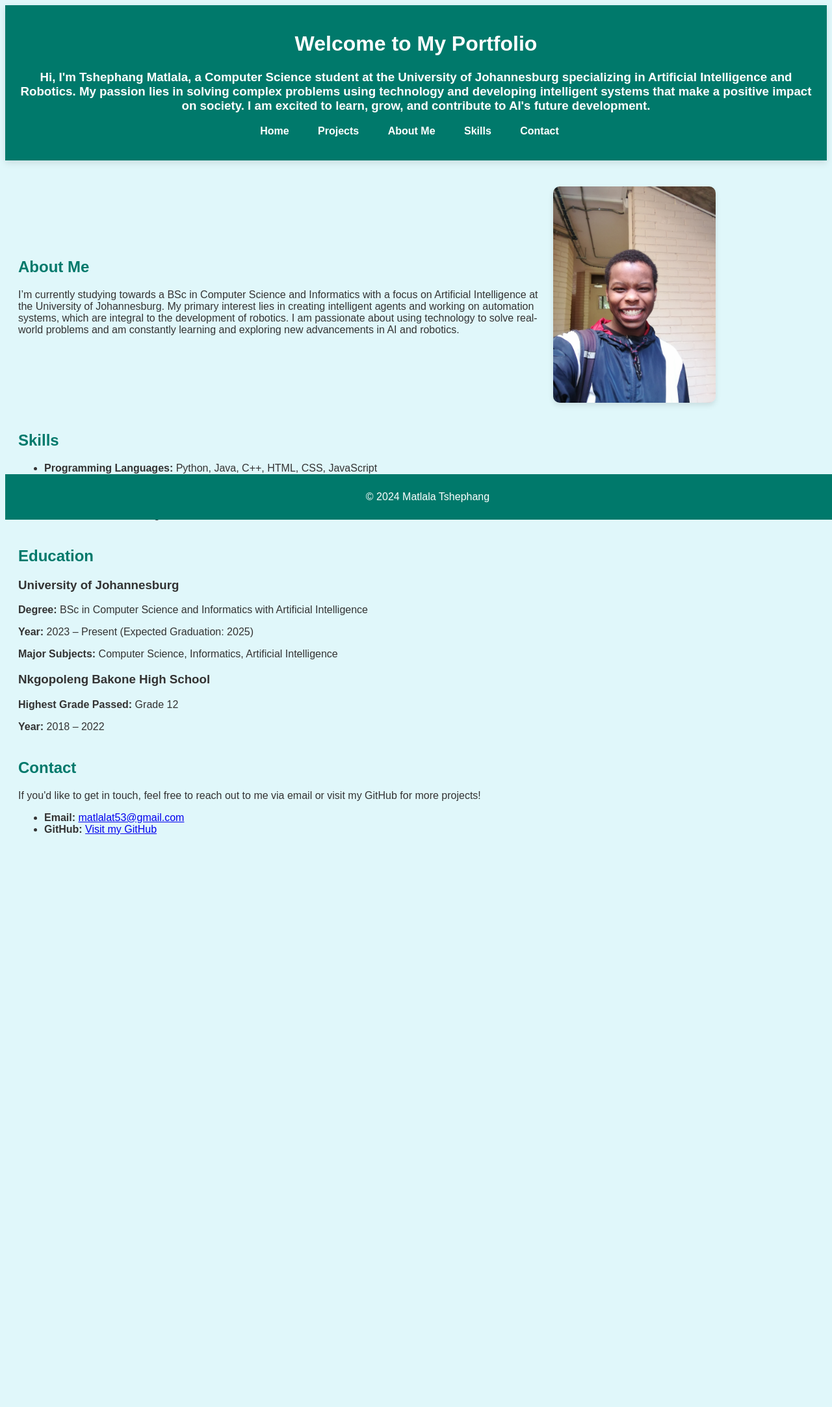
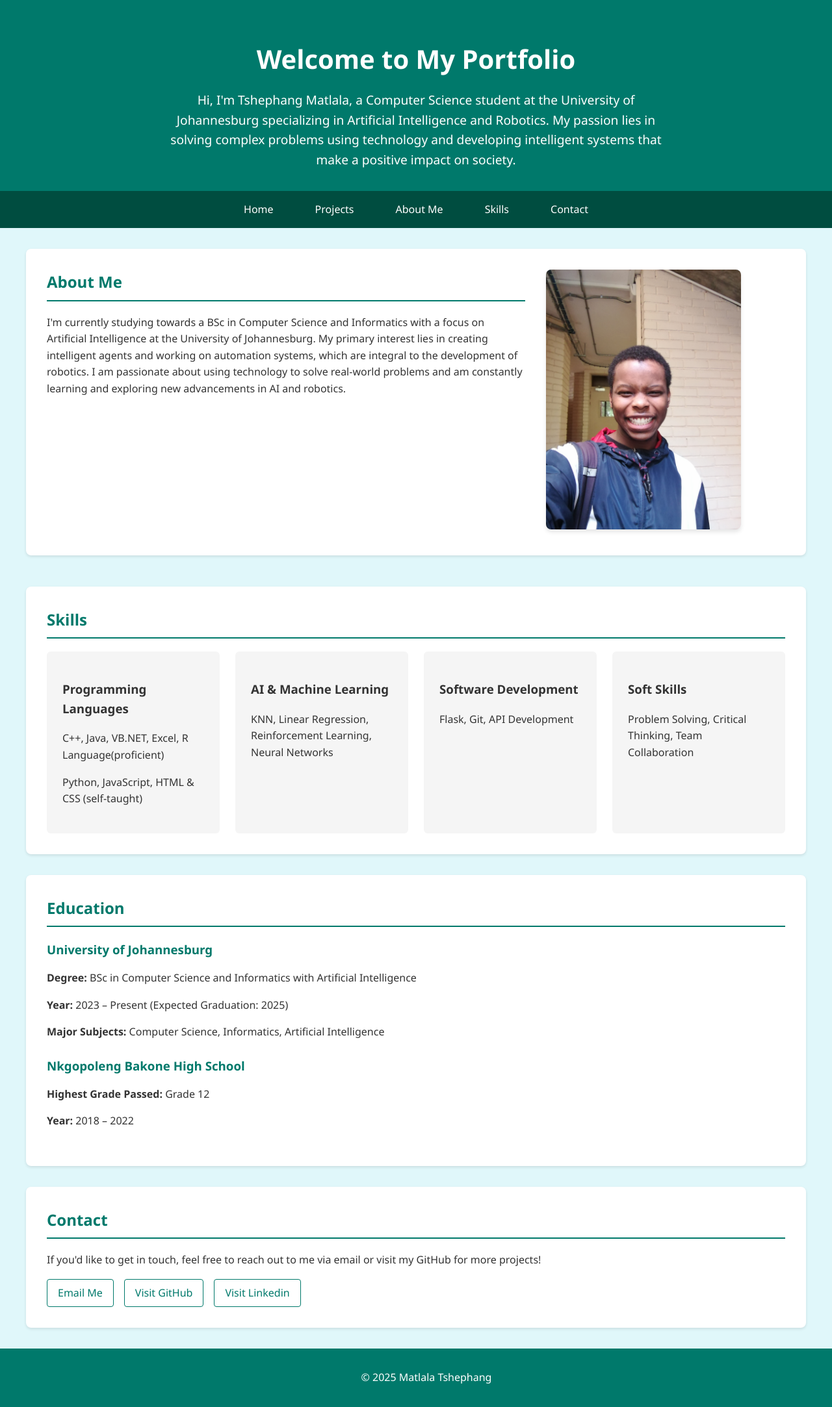
Before and after one commit to mat-tp/mat-tp.github.io, a Flask app: page / in a window 1280 px wide. Shown: the whole page at 65% size. Before the commit the page ends 1285 px from the top, so only its background shows below. Run offline with Flask 3, Linux system fonts and the light colour scheme.

Commit message:
new branch commmit

```diff
--- a/app.py
+++ b/app.py
@@ -1,4 +1,4 @@
-from flask import Flask, render_template, send_from_directory
+from flask import Flask, render_template
 
 app = Flask(__name__, static_folder="static", template_folder=".")
 
@@ -12,10 +12,5 @@ def home():
 def projects():
     return render_template("projects.html")
 
-# Static files (if needed for serving additional assets dynamically)
-@app.route("/static/<path:filename>")
-def static_files(filename):
-    return send_from_directory("static", filename)
-
 if __name__ == "__main__":
     app.run(debug=True)
--- a/index.html
+++ b/index.html
@@ -10,7 +10,8 @@
     <header>
         <div class="header-container">
             <h1>Welcome to My Portfolio</h1>
-            <h3>Hi, I'm Tshephang Matlala, a Computer Science student at the University of Johannesburg specializing in Artificial Intelligence and Robotics. My passion lies in solving complex problems using technology and developing intelligent systems that make a positive impact on society. I am excited to learn, grow, and contribute to AI's future development.</h3>
+            <!-- <h3>Hi, I'm Tshephang Matlala, a Computer Science student at the University of Johannesburg specializing in Artificial Intelligence and Robotics. My passion lies in solving complex problems using technology and developing intelligent systems that make a positive impact on society. I am excited to learn, grow, and contribute to AI's future development.</h3> -->
+            <h3>Hi, I'm Tshephang Matlala, a Computer Science student at the University of Johannesburg specializing in Artificial Intelligence and Robotics. My passion lies in solving complex problems using technology and developing intelligent systems that make a positive impact on society.</h3>
         </div>
         <nav>
             <ul>
@@ -28,7 +29,8 @@
         <section id="about" class="about-section">
             <div class="about-text">
                 <h2>About Me</h2>
-                <p>I’m currently studying towards a BSc in Computer Science and Informatics with a focus on Artificial Intelligence at the University of Johannesburg. My primary interest lies in creating intelligent agents and working on automation systems, which are integral to the development of robotics. I am passionate about using technology to solve real-world problems and am constantly learning and exploring new advancements in AI and robotics.</p>
+                <!-- <p>I’m currently studying towards a BSc in Computer Science and Informatics with a focus on Artificial Intelligence at the University of Johannesburg. My primary interest lies in creating intelligent agents and working on automation systems, which are integral to the development of robotics. I am passionate about using technology to solve real-world problems and am constantly learning and exploring new advancements in AI and robotics.</p> -->
+                <p>I'm currently studying towards a BSc in Computer Science and Informatics with a focus on Artificial Intelligence at the University of Johannesburg. My primary interest lies in creating intelligent agents and working on automation systems, which are integral to the development of robotics. I am passionate about using technology to solve real-world problems and am constantly learning and exploring new advancements in AI and robotics.</p>
             </div>
             <div class="about-image">
                 <img src="{{ url_for('static', filename='images/img_01.jpg') }}" alt="Tshephang Matlala">
@@ -38,41 +40,57 @@
         <!-- Skills Section -->
         <section id="skills">
             <h2>Skills</h2>
-            <ul>
-                <li><strong>Programming Languages:</strong> Python, Java, C++, HTML, CSS, JavaScript</li>
-                <li><strong>AI & Machine Learning:</strong> KNN, Linear Regression, Reinforcement Learning, Neural Networks</li>
-                <li><strong>Software Development:</strong> Flask, Git, SQL, API Development</li>
-                <li><strong>Problem Solving:</strong> Critical thinking, Analytical skills, Algorithm design</li>
-                <li><strong>Communication:</strong> Strong verbal and written communication skills, Team collaboration</li>
-            </ul>
+            <div class="skills-grid">
+                <div class="skill-card">
+                    <h3>Programming Languages</h3>
+                    <p>C++, Java, VB.NET, Excel, R Language(proficient)</p>
+                    <p> Python, JavaScript, HTML & CSS (self-taught)</p>
+                </div>
+                <div class="skill-card">
+                    <h3>AI & Machine Learning</h3>
+                    <p>KNN, Linear Regression, Reinforcement Learning, Neural Networks</p>
+                </div>
+                <div class="skill-card">
+                    <h3>Software Development</h3>
+                    <p>Flask, Git, API Development</p>
+                </div>
+                <div class="skill-card">
+                    <h3>Soft Skills</h3>
+                    <p>Problem Solving, Critical Thinking, Team Collaboration</p>
+                </div>
+            </div>
         </section>
 
         <!-- Education Section -->
         <section id="education">
             <h2>Education</h2>
+            <div class="education-item">
                 <h3>University of Johannesburg</h3>
                 <p><strong>Degree:</strong> BSc in Computer Science and Informatics with Artificial Intelligence</p>
                 <p><strong>Year:</strong> 2023 – Present (Expected Graduation: 2025)</p>
                 <p><strong>Major Subjects:</strong> Computer Science, Informatics, Artificial Intelligence</p>
-
+            </div>
+            <div class="education-item">
                 <h3>Nkgopoleng Bakone High School</h3>
                 <p><strong>Highest Grade Passed:</strong> Grade 12</p>
                 <p><strong>Year:</strong> 2018 – 2022</p>
+            </div>
         </section>
 
         <!-- Contact Section -->
         <section id="contact">
             <h2>Contact</h2>
             <p>If you'd like to get in touch, feel free to reach out to me via email or visit my GitHub for more projects!</p>
-            <ul>
-                <li><strong>Email:</strong> <a href="mailto:matlalat53@gmail.com">matlalat53@gmail.com</a></li>
-                <li><strong>GitHub:</strong> <a href="https://github.com/mat-tp" target="_blank">Visit my GitHub</a></li>
-            </ul>
+            <div class="contact-links">
+                <a href="mailto:matlalat53@gmail.com">Email Me</a>
+                <a href="https://github.com/mat-tp" target="_blank">Visit GitHub</a>
+                <a href="https://www.linkedin.com/in/tshephang-matlala-a5b962306/?jobid=1234" target="_blank">Visit Linkedin</a>
+            </div>
         </section>
     </main>
 
     <footer>
-        <p>&copy; 2024 Matlala Tshephang</p>
+        <p>&copy; 2025 Matlala Tshephang</p>
     </footer>
 </body>
 </html>
--- a/static/css/styles.css
+++ b/static/css/styles.css
@@ -1,103 +1,178 @@
 /* styles.css */
+
+:root {
+    --primary-color: #00796b;
+    --secondary-color: #004d40;
+    --bg-color: #e0f7fa;
+    --text-color: #333;
+}
+
 body {
-    font-family: Arial, sans-serif;
-    background-color: #e0f7fa; /* Light ocean blue background */
-    color: #333; /* Dark text for readability */
-    animation: fadeIn 1.5s ease-out; /* Fade-in effect */
+    font-family: 'Segoe UI', Tahoma, Geneva, Verdana, sans-serif;
+    background-color: var(--bg-color);
+    color: var(--text-color);
+    margin: 0;
+    padding: 0;
+    /* display: flex; */
+    line-height: 1.6;
+    animation: fadeIn 1.5s ease-out;
 }
 
 @keyframes fadeIn {
-    from {
-        opacity: 0;
-    }
-    to {
-        opacity: 1;
-    }
+    from { opacity: 0; }
+    to { opacity: 1; }
 }
 
-header {
-    background-color: #00796b; /* Ocean blue with a calming feel */
-    color: white; /* White text */
-    padding: 20px;
+.header-container {
+    background-color: var(--primary-color);
+    color: white;
+    padding: 2rem;
     text-align: center;
-    box-shadow: 0 4px 10px rgba(0, 0, 0, 0.1); /* Soft shadow for depth */
 }
 
-header nav ul {
-    list-style-type: none;
-    padding: 0;
+.header-container h1 {
+    font-size: 2.5rem;
+    margin-bottom: 1rem;
 }
 
-header nav ul li {
-    display: inline-block;
-    margin-right: 20px;
+.header-container h3 {
+    font-size: 1.2rem;
+    font-weight: normal;
+    max-width: 800px;
+    margin: 0 auto;
+    line-height: 1.6;
 }
 
-header nav ul li a {
+nav {
+    background-color: var(--secondary-color);
+    padding: 1rem;
+}
+
+nav ul {
+    list-style: none;
+    padding: 0;
+    margin: 0;
+    display: flex;
+    justify-content: center;
+    gap: 2rem;
+}
+
+nav a {
     color: white;
     text-decoration: none;
-    font-weight: bold;
-    padding: 5px 10px;
-    border-radius: 5px;
-    transition: background-color 0.3s, transform 0.3s; /* Hover animations */
+    padding: 0.5rem 1rem;
+    border-radius: 4px;
+    transition: background-color 0.3s;
 }
 
-header nav ul li a:hover {
-    text-decoration: underline;
-    background-color: #004d40; /* Darker shade of ocean blue */
-    transform: scale(1.05); /* Slightly enlarge */
+nav a:hover {
+    background-color: rgba(255, 255, 255, 0.1);
 }
 
 main {
-    padding: 20px;
-    margin-top: 20px;
+    max-width: 1200px;
+    margin: 2rem auto;
+    padding: 0 2rem;
 }
 
-/* About Section with Image */
-.about-section {
-    display: flex;
-    justify-content: space-between;
-    align-items: center;
-    margin-bottom: 40px;
+.main-content {
+    flex: 1;
 }
 
-.about-text {
-    flex: 1;
-    padding-right: 20px;
-}
-
-.about-image {
-    flex: 0.5;
+.about-section {
+    display: grid;
+    grid-template-columns: 2fr 1fr;
+    gap: 2rem;
+    align-items: start;
+    margin-bottom: 3rem;
 }
 
 .about-image img {
     width: 100%;
-    max-width: 250px; /* Set a max width for the image */
-    border-radius: 10px;
-    box-shadow: 0 4px 8px rgba(0, 0, 0, 0.1);
-    transition: transform 0.3s ease-in-out;
+    max-width: 300px;
+    border-radius: 8px;
+    box-shadow: 0 4px 6px rgba(0, 0, 0, 0.1);
+    transition: transform 0.3s;
 }
 
 .about-image img:hover {
-    transform: scale(1.05); /* Zoom effect on hover */
+    transform: scale(1.05);
 }
 
-/* Skills, Education, Contact Sections */
 section {
-    margin-bottom: 40px;
+    background: white;
+    padding: 2rem;
+    border-radius: 8px;
+    box-shadow: 0 2px 4px rgba(0, 0, 0, 0.1);
+    margin-bottom: 2rem;
 }
 
 h2 {
-    color: #00796b; /* Ocean blue color for section titles */
+    color: var(--primary-color);
+    border-bottom: 2px solid var(--primary-color);
+    padding-bottom: 0.5rem;
+    margin-top: 0;
 }
 
-/* Footer */
+.skills-grid {
+    display: grid;
+    grid-template-columns: repeat(auto-fit, minmax(250px, 1fr));
+    gap: 1.5rem;
+}
+
+.skill-card {
+    background: #f5f5f5;
+    padding: 1.5rem;
+    border-radius: 6px;
+}
+
+.education-item {
+    margin-bottom: 1.5rem;
+}
+
+.education-item h3 {
+    color: var(--primary-color);
+    margin-bottom: 0.5rem;
+}
+
+.contact-links {
+    display: flex;
+    gap: 1rem;
+    margin-top: 1rem;
+}
+
+.contact-links a {
+    color: var(--primary-color);
+    text-decoration: none;
+    padding: 0.5rem 1rem;
+    border: 1px solid var(--primary-color);
+    border-radius: 4px;
+    transition: all 0.3s;
+}
+
+.contact-links a:hover {
+    background-color: var(--primary-color);
+    color: white;
+}
+
 footer {
-    background-color: #00796b; /* Ocean blue */
+    background-color: var(--primary-color);
     color: white;
     text-align: center;
-    padding: 10px;
-    position: fixed;
+    padding: 1rem;
+    position: flex;
+    bottom: 0;
     width: 100%;
-    bottom: 0;
 }
+
+@media (max-width: 768px) {
+    .about-section {
+        grid-template-columns: 1fr;
+    }
+
+    nav ul {
+        flex-direction: column;
+        align-items: center;
+        gap: 1rem;
+    }
+}
```
Also changed, not shown: projects.html (+35 -18 lines), version_02/app.py (deleted, +0 -16 lines), version_02/index.html (deleted, +0 -96 lines), version_02/requirements.txt (deleted, +0 -52 lines), version_02/static/css/styles.css (deleted, +0 -178 lines), version_02/static/js/scripts.js (deleted, +0 -14 lines), version_02/templates/projects.html (deleted, +0 -63 lines), README.md (renamed from version_02/README.md), templates/index.html (renamed from version_02/templates/index.html), templates/projects.html (renamed from version_02/projects.html), version_02/static/images/img_01.jpg (deleted), 2 other files. Lines whose indentation alone changed are shown as unchanged.
